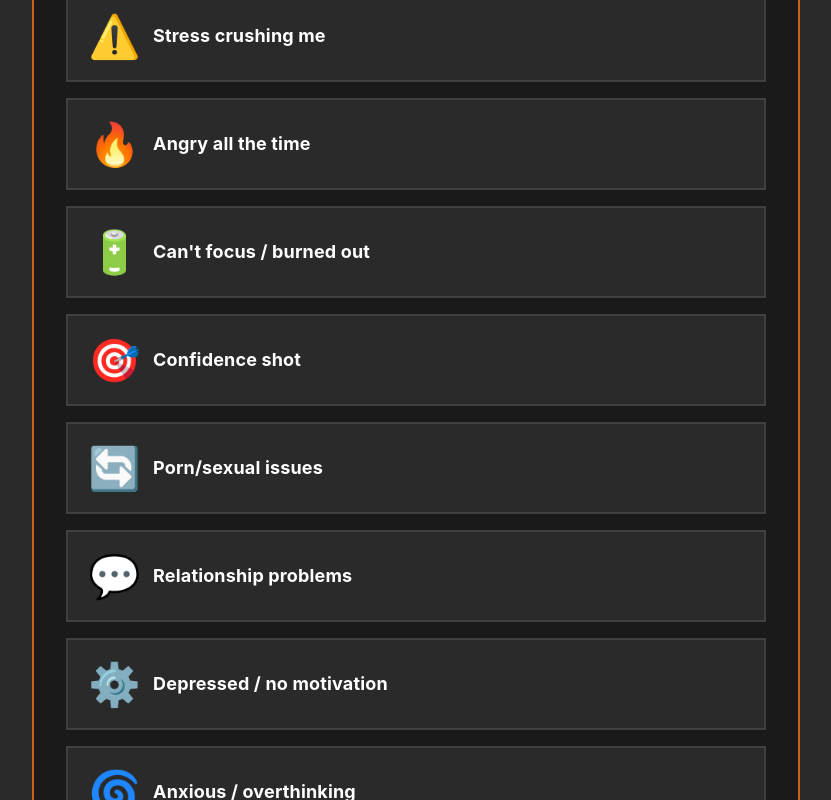
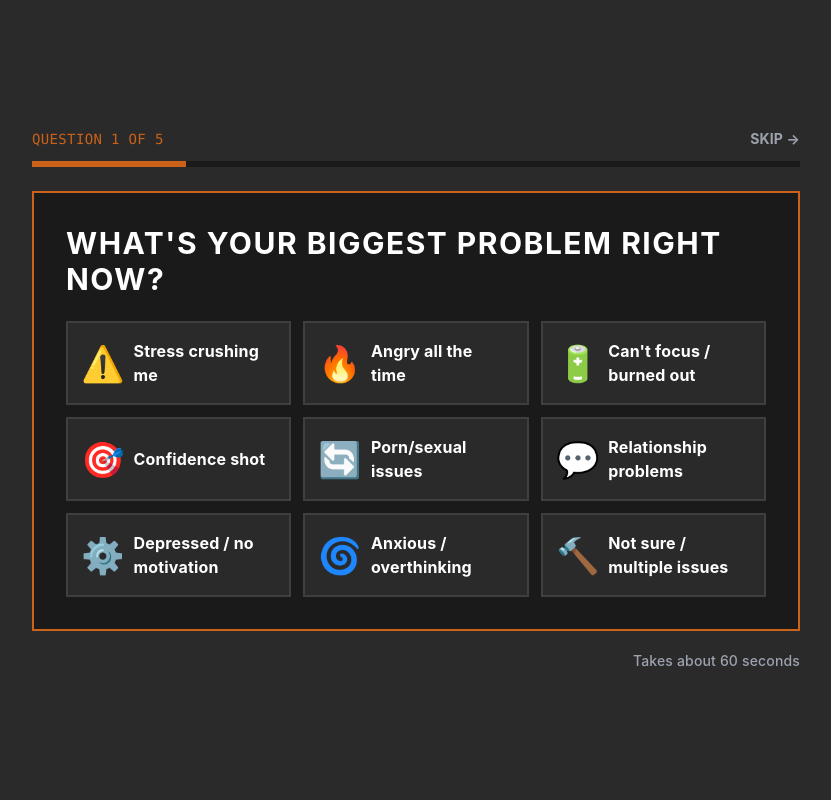
Before and after one commit to RTM-Protocol/Rebuild-The-Man-Protocol, a Next.js app: page / in a window 1280 px wide. Both pictures are taken after a click on the button 640 px from the left and 411 px from the top of the page. Shown: the whole page, without its empty margins (224-1055 px from the left). Built offline with nearby package versions, Linux system fonts and the light colour scheme; no server answers.

Commit message:
Scrolling on the 'Diagnostics' page correction

```diff
--- a/components/QuickDiagnostic.tsx
+++ b/components/QuickDiagnostic.tsx
@@ -107,28 +107,29 @@ export default function QuickDiagnostic({ onComplete, onSkip }: QuickDiagnosticP
   };
 
   return (
-    <div className="fixed inset-0 z-50 flex items-center justify-center p-4 bg-tactical-gray">
+    <div className="fixed inset-0 z-50 overflow-y-auto bg-tactical-gray">
       {/* Background Grid */}
-      <div className="absolute inset-0 bg-grid opacity-20" />
+      <div className="fixed inset-0 bg-grid opacity-20 pointer-events-none" />
 
-      {/* Content */}
-      <div className="relative max-w-3xl w-full">
+      {/* Content Wrapper — allows vertical scrolling when content exceeds viewport */}
+      <div className="relative min-h-full flex items-start sm:items-center justify-center px-3 sm:px-4 py-6 sm:py-10">
+        <div className="relative w-full max-w-3xl">
           {/* Header */}
-        <div className="mb-8">
-          <div className="flex items-center justify-between mb-4">
-            <div className="text-tactical-orange font-mono text-sm uppercase">
+          <div className="mb-5 sm:mb-6">
+            <div className="flex items-center justify-between gap-3 mb-3">
+              <div className="text-tactical-orange font-mono text-xs sm:text-sm uppercase tracking-wide flex-shrink-0">
                 Question {currentQuestion + 1} of {totalQuestions}
               </div>
               <button
                 onClick={onSkip}
-              className="text-gray-500 hover:text-tactical-orange transition-colors text-sm font-bold uppercase"
+                className="text-gray-400 hover:text-tactical-orange transition-colors text-xs sm:text-sm font-bold uppercase flex-shrink-0"
               >
-              Skip Diagnostic →
+                Skip →
               </button>
             </div>
 
             {/* Progress Bar */}
-          <div className="h-2 bg-tactical-gray overflow-hidden">
+            <div className="h-1.5 bg-tactical-darkgray overflow-hidden">
               <div
                 className="h-full bg-tactical-orange transition-all duration-300"
                 style={{ width: `${((currentQuestion + 1) / totalQuestions) * 100}%` }}
@@ -137,25 +138,31 @@ export default function QuickDiagnostic({ onComplete, onSkip }: QuickDiagnosticP
           </div>
 
           {/* Question Card */}
-        <div className="bg-tactical-darkgray border-2 border-tactical-orange p-8 mb-6">
-          <h2 className="text-3xl font-bold text-white mb-8 uppercase">
+          <div className="bg-tactical-darkgray border-2 border-tactical-orange p-5 sm:p-6 md:p-8 mb-5">
+            <h2 className="text-xl sm:text-2xl md:text-3xl font-bold text-white mb-5 sm:mb-6 uppercase leading-tight">
               {currentQ.question}
             </h2>
 
-          <div className={`grid gap-4 ${currentQ.id === 'q1' ? 'grid-cols-1' : 'grid-cols-1 md:grid-cols-2'}`}>
+            <div
+              className={`grid gap-3 ${
+                currentQ.id === 'q1'
+                  ? 'grid-cols-1 sm:grid-cols-2 lg:grid-cols-3'
+                  : 'grid-cols-1 sm:grid-cols-2'
+              }`}
+            >
               {currentQ.options.map((option) => (
                 <button
                   key={option.value}
                   onClick={() => handleAnswer(option.value)}
-                className="bg-tactical-gray border-2 border-tactical-lightgray hover:border-tactical-orange hover:bg-tactical-lightgray p-6 text-left transition-all group"
+                  className="bg-tactical-gray border-2 border-tactical-lightgray hover:border-tactical-orange hover:bg-tactical-lightgray/50 p-3 sm:p-4 text-left transition-all group min-h-[60px] flex items-center"
                 >
-                <div className="flex items-center gap-4">
+                  <div className="flex items-center gap-3 w-full">
                     {'icon' in option && (
-                    <span className="text-4xl breathe-animation">
+                      <span className="text-2xl sm:text-3xl breathe-animation flex-shrink-0">
                         {option.icon}
                       </span>
                     )}
-                  <span className="text-white font-bold text-lg group-hover:text-tactical-orange transition-colors">
+                    <span className="text-white font-bold text-sm sm:text-base group-hover:text-tactical-orange transition-colors leading-snug">
                       {option.label}
                     </span>
                   </div>
@@ -165,11 +172,11 @@ export default function QuickDiagnostic({ onComplete, onSkip }: QuickDiagnosticP
           </div>
 
           {/* Navigation */}
-        <div className="flex items-center justify-between">
+          <div className="flex items-center justify-between gap-3">
             {currentQuestion > 0 ? (
               <button
                 onClick={handleBack}
-              className="btn-secondary py-3 px-6"
+                className="btn-secondary py-2.5 px-5 text-sm"
               >
                 ← Back
               </button>
@@ -177,8 +184,9 @@ export default function QuickDiagnostic({ onComplete, onSkip }: QuickDiagnosticP
               <div />
             )}
 
-          <div className="text-gray-500 text-sm">
+            <div className="text-gray-400 text-xs sm:text-sm text-right">
               Takes about 60 seconds
+            </div>
           </div>
         </div>
       </div>
```
Lines whose indentation alone changed are shown as unchanged.
